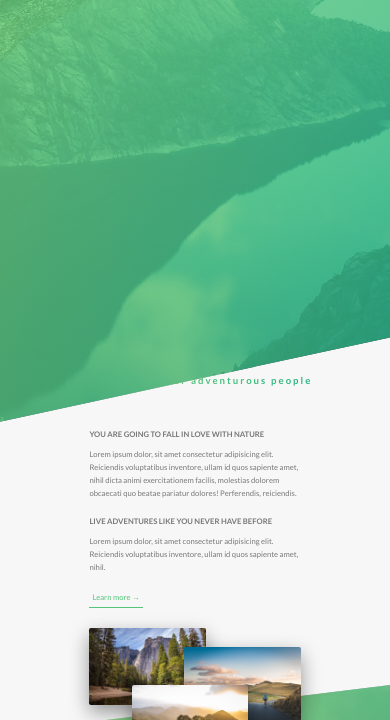
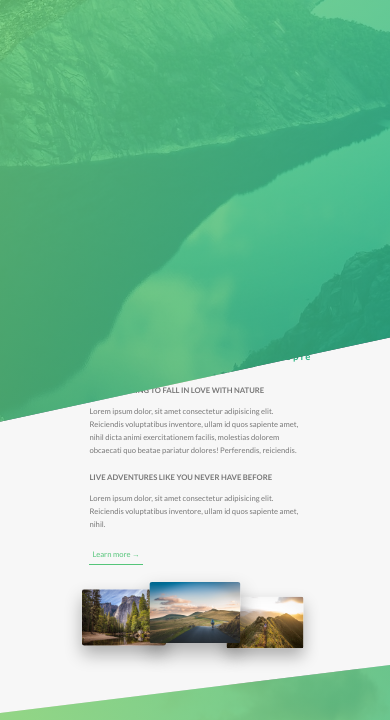
Before and after one commit to K-Sree-Lakshmi/Natours, a website: page index.html in a window 390 px wide. Shown: the part 380-1100 px from the top of the page. Drawn offline with Linux system fonts and the light colour scheme.

Commit message:
[about,features section] style adding media queries to make about and features section responsive

```diff
--- a/sass/base/_utilities.scss
+++ b/sass/base/_utilities.scss
@@ -3,9 +3,17 @@
 }
 
 .u-margin-bottom-small{margin-bottom: 1.5rem !important;}
-.u-margin-bottom-medium{margin-bottom: 4rem !important;}
+.u-margin-bottom-medium{margin-bottom: 4rem !important;
+    @include respond(tab-port){
+        margin-bottom: 3rem !important;
+    }
+}
 
-.u-margin-bottom-big{margin-bottom: 8rem !important;}
+.u-margin-bottom-big{margin-bottom: 8rem !important;
+    @include respond(tab-port){
+        margin-bottom: 4rem !important;
+    }
+}
 
 .u-margin-top-big{margin-top: 8rem !important;}
 .u-margin-top-huge{margin-top: 10rem !important;}
--- a/sass/components/_composition.scss
+++ b/sass/components/_composition.scss
@@ -9,18 +9,43 @@
         z-index: 10;
         outline-offset: 2rem;
 
+        @include respond(tab-port){
+            float: left;
+            position: relative;
+            width: 33.3333%;
+            box-shadow: 0 1.5rem 3rem rgba($color-black, 0.3);
+
+        }
+
         &--p1{
            left: 0;
            top: -2rem;
+
+           @include respond(tab-port){
+               top:0;
+               transform: scale(1.2);
+           }
         }
         &--p2{
             right: 0;
             top: 2rem;
+            @include respond(tab-port){
+                top:-1rem;
+               transform: scale(1.3);
+               z-index: 100;
+
+            }
          }
 
          &--p3{
             left: 20%;
             top: 10rem;
+            @include respond(tab-port){
+                top:1rem;
+                left: 0;
+               transform: scale(1.1);
+
+            }
          }
 
          &:hover{
--- a/sass/components/_feature-box.scss
+++ b/sass/components/_feature-box.scss
@@ -7,6 +7,10 @@
     // width: 25rem;
     box-shadow: 0 1.5rem 4rem rgba($color-black, 0.15);
     transition: all 0.3s;
+
+    @include respond(tab-port){
+       padding: 2rem;
+    }
     &__icon{
         font-size: 6rem;
         margin-bottom: 0.5rem;
@@ -15,6 +19,10 @@
         -webkit-background-clip: text;
         color: transparent;
 
+        @include respond(tab-port){
+            margin-bottom: 0;
+         }
+
     }
     &:hover{
         transform: translateY(-1.5rem) scale(1.03);
--- a/sass/layout/_footer.scss
+++ b/sass/layout/_footer.scss
@@ -12,6 +12,11 @@
     &__logo-box{
         text-align: center;
         margin-bottom: 8rem;
+
+        @include respond(tab-port) {
+            margin-bottom: 6rem;
+
+          }
     }
     &__logo{
         width: 15rem;
--- a/sass/pages/_home.scss
+++ b/sass/pages/_home.scss
@@ -2,6 +2,10 @@
     background-color: $color-grey-light1;
     padding: 25rem 0;
     margin-top: -20vh;
+
+    @include respond(tab-port){
+        padding: 20rem 0;
+    }
 }
 
 .section-features {
@@ -16,6 +20,10 @@
     background-size: cover;
     transform: skewY(-7deg);
 
+    @include respond(phone){
+        padding: 10rem 0;
+    }
+
     &>*{
     transform: skewY(7deg);
 
@@ -26,6 +34,10 @@
     background-color: $color-grey-light1;
     padding: 25rem 0 10rem 0;
     margin-top: -10rem;
+
+    @include respond(tab-port){
+        padding: 20rem 0 5rem 0;
+    }
 }
 
 .section-stories {
@@ -37,6 +49,10 @@
 .section-book{
     padding: 15rem 0rem;
     background-image:linear-gradient(to right bottom , $color-primary-light, $color-primary-dark) ;
+
+    @include respond(tab-port){
+        padding: 10rem 0;
+    }
 }
 
 .book{
```
Also changed, not shown: css/style.css.
